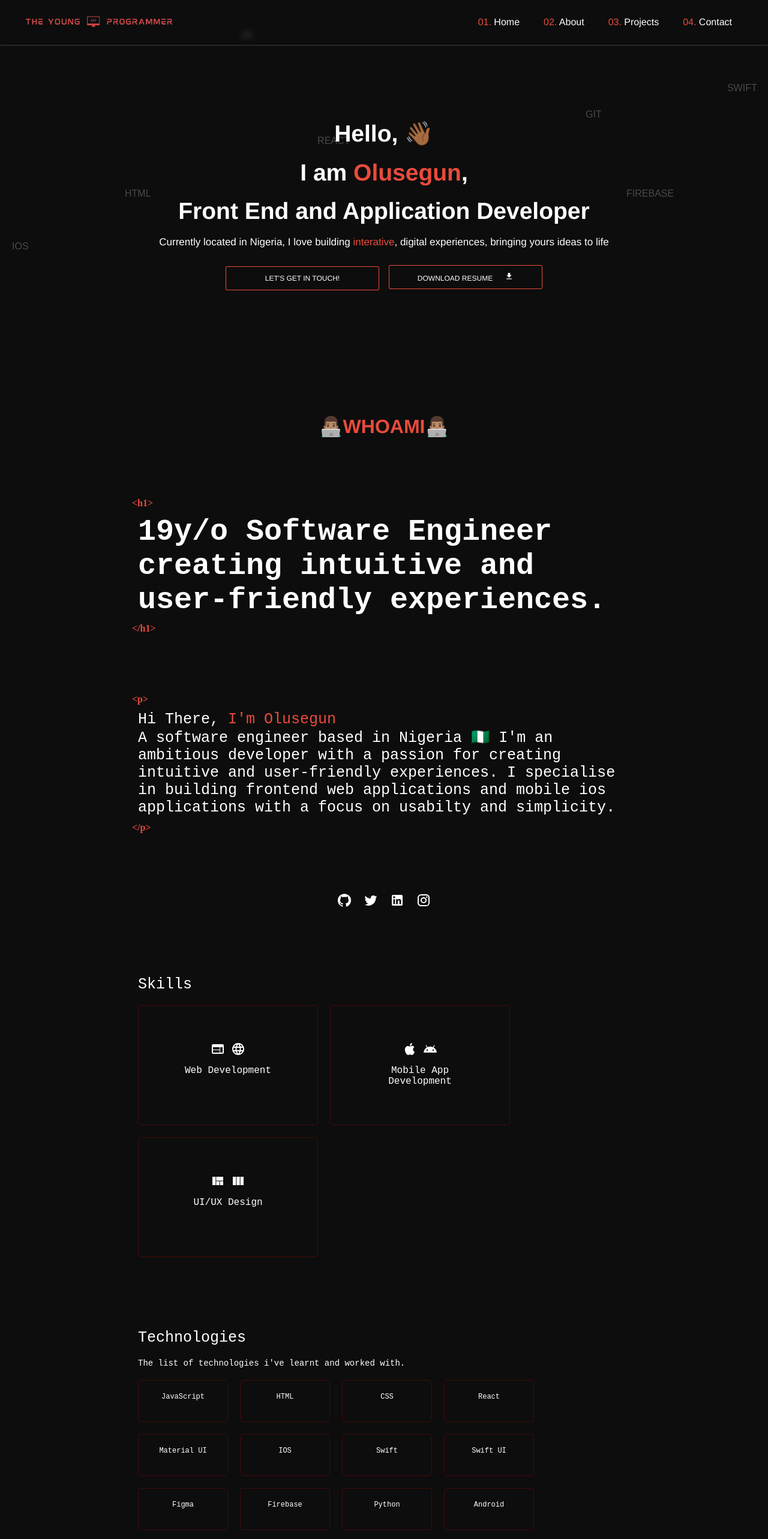
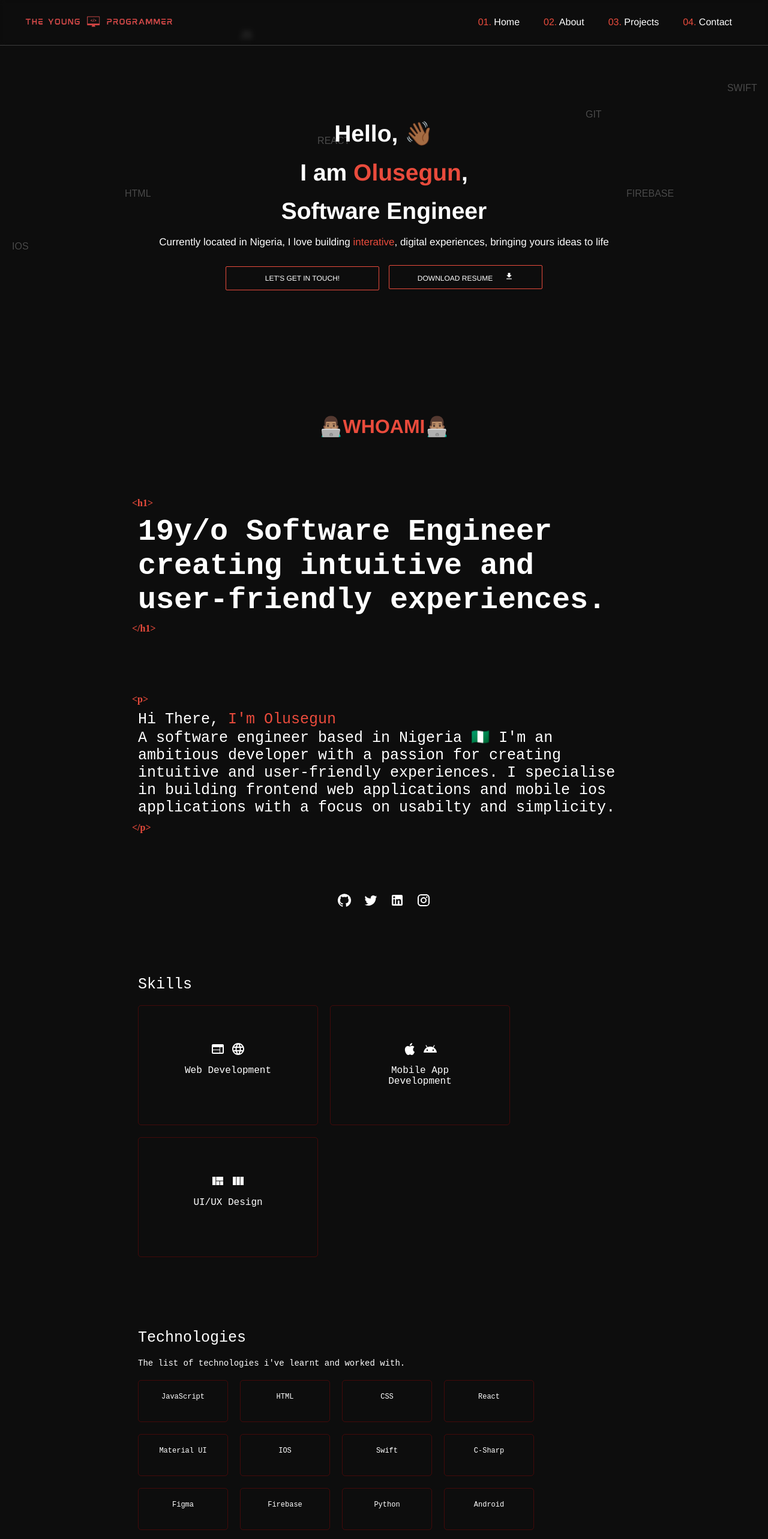
Before and after one commit to justolusegun/olusegunPortfolio, a React (Create React App) app: page / in a window 1280 px wide. Shown: the top 2566 px of the page at 60% size. Built offline with nearby package versions, Linux system fonts and the light colour scheme.

Commit message:
Home page edit

```diff
--- a/src/Components/Header.jsx
+++ b/src/Components/Header.jsx
@@ -28,13 +28,13 @@ const Header = () => {
           </li>
 
           <li >
-            <NavLink  to="/project" exact="false" >
+            <NavLink  to="/" exact="true" >
             <span className='navn'>03.</span> Projects
             </NavLink>
           </li>
 
           <li >
-            <NavLink  to="/contact" exact="true">
+            <NavLink  to="/" exact="true">
             <span className='navn'>04.</span> Contact
             </NavLink>
           </li>
--- a/src/Pages/About.jsx
+++ b/src/Pages/About.jsx
@@ -9,7 +9,7 @@ import LanguageIcon from '@mui/icons-material/Language';
 import AppleIcon from '@mui/icons-material/Apple';
 import AndroidIcon from '@mui/icons-material/Android';
 import ViewQuiltIcon from '@mui/icons-material/ViewQuilt';
-import ViewModuleIcon from '@mui/icons-material/ViewModule';
+// import ViewModuleIcon from '@mui/icons-material/ViewModule';
 import { ViewColumn } from '@mui/icons-material';
 
 const About = () => {
@@ -60,7 +60,7 @@ const About = () => {
     <TechBox className='skillbox'>Material UI</TechBox>
     <TechBox className='skillbox'>IOS</TechBox>
     <TechBox className='skillbox'>Swift</TechBox>
-    <TechBox className='skillbox'>Swift UI</TechBox>
+    <TechBox className='skillbox'>C-Sharp</TechBox>
     <TechBox className='skillbox'>Figma</TechBox>
     <TechBox className='skillbox'>Firebase</TechBox>
     <TechBox className='skillbox'>Python</TechBox>
--- a/src/Pages/Home.jsx
+++ b/src/Pages/Home.jsx
@@ -10,11 +10,11 @@ const Home = () => {
     <Container>
       <Hello>Hello, 👋🏾</Hello>
       <Hello>I am <Color>Olusegun</Color>,</Hello>
-      <Hello>Front End and Application Developer</Hello>
+      <Hello>Software Engineer</Hello>
       <Where>Currently located in Nigeria, I love building <Color>interative</Color>, digital experiences, bringing yours ideas to life </Where>
       <ButtonGroup>
         <LeftButton><a href="mailto:ainayoungg@gmail.com" target="_blank" >Let's get in touch!</a></LeftButton>
-        <RightButton><a href="./assets/OlusegunAina.pdf" download >Download Resume<DownloadIcon style={{marginLeft: "20px", height:"15px", width:"15px"}} /></a></RightButton>
+        <RightButton><a href="./assets/Olusegun.pdf" download >Download Resume<DownloadIcon style={{marginLeft: "20px", height:"15px", width:"15px"}} /></a></RightButton>
     </ButtonGroup>
     <About/>
 
```
Also changed, not shown: 1 other file (tests, documents, lock files or other folders).
